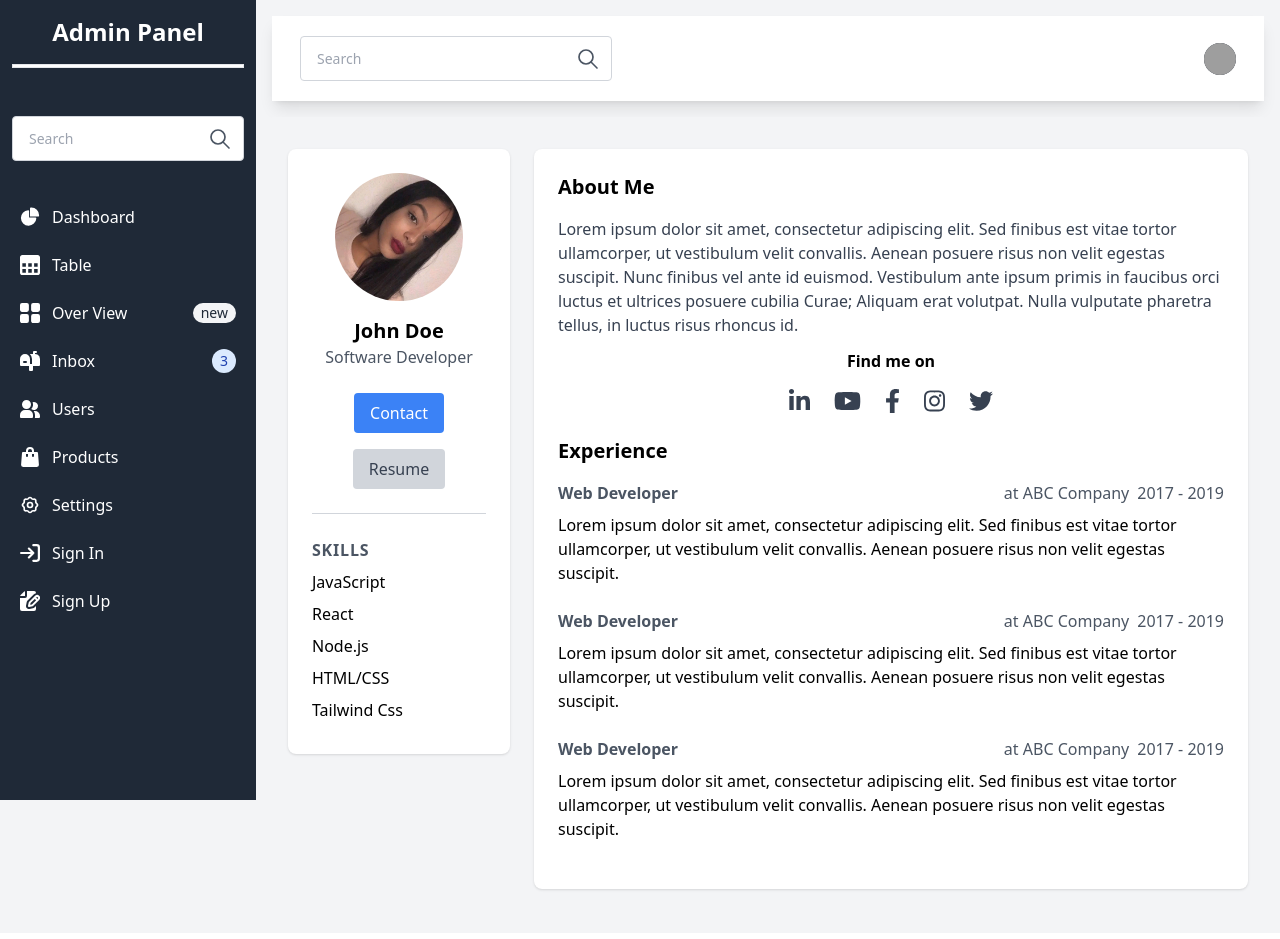
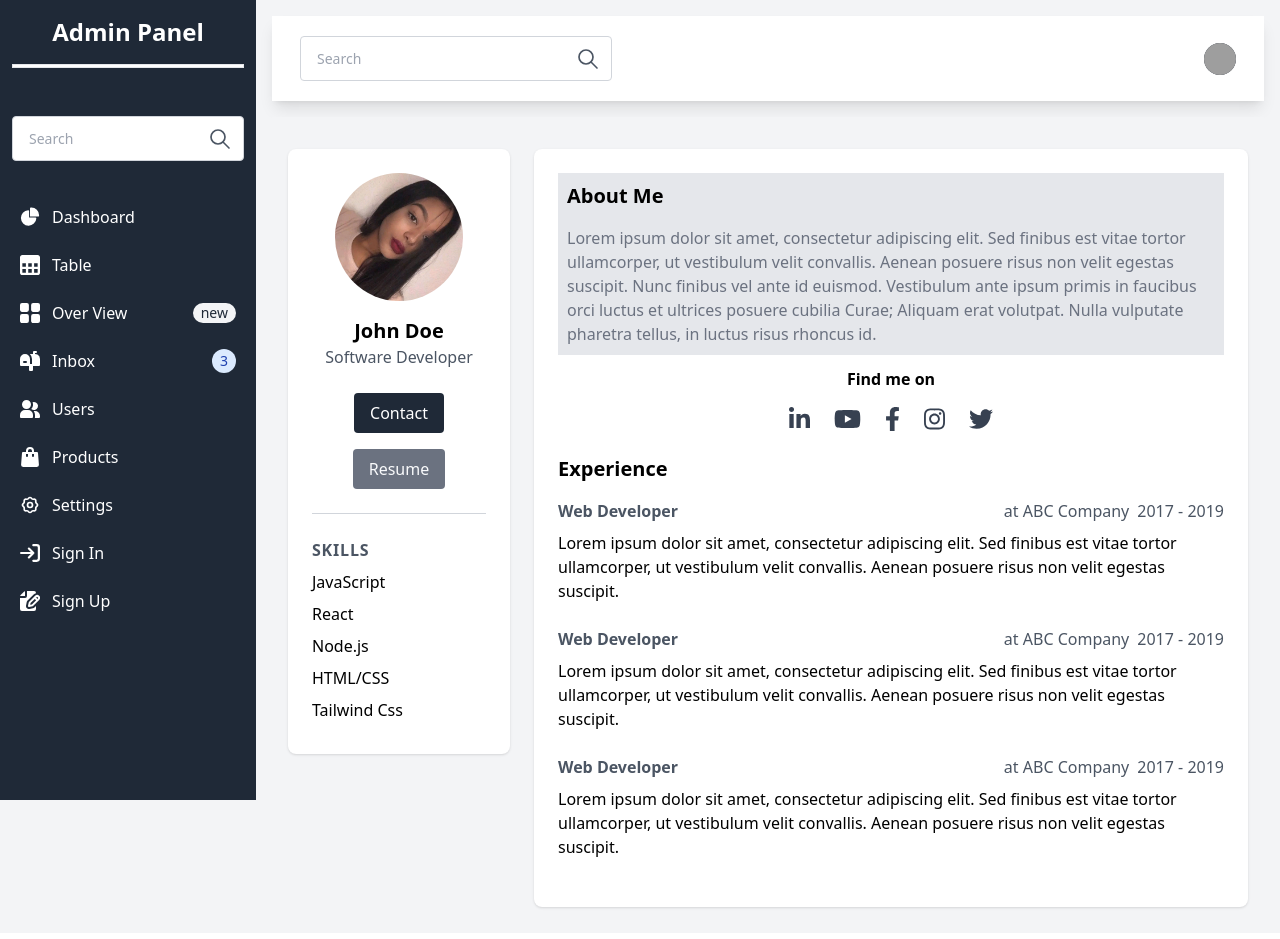
Before and after one commit to yadamoon/Admin-Panel, a React (Vite) app in the folder Dashboard/: page /User in a window 1280 px wide. Built offline with nearby package versions, Linux system fonts and the light colour scheme; grey boxes are pictures that could not be loaded.

Commit message:
updated sth

```diff
--- a/Dashboard/src/components/pages/Profiles.jsx
+++ b/Dashboard/src/components/pages/Profiles.jsx
@@ -19,13 +19,13 @@ const Profiles = () => {
                   <div className="mt-6 flex flex-wrap gap-4 justify-center">
                     <a
                       href="#"
-                      className="bg-blue-500 hover:bg-blue-600 text-white py-2 px-4 rounded"
+                      className="bg-gray-800 hover:bg-gray-600 text-white py-2 px-4 rounded"
                     >
                       Contact
                     </a>
                     <a
                       href="#"
-                      className="bg-gray-300 hover:bg-gray-400 text-gray-700 py-2 px-4 rounded"
+                      className="bg-gray-500 hover:bg-gray-600 text-gray-50 py-2 px-4 rounded"
                     >
                       Resume
                     </a>
@@ -48,16 +48,18 @@ const Profiles = () => {
             </div>
             <div className="col-span-4 sm:col-span-9">
               <div className="bg-white shadow rounded-lg p-6">
-                <h2 className="text-xl font-bold mb-4">About Me</h2>
-                <p className="text-gray-700">
-                  Lorem ipsum dolor sit amet, consectetur adipiscing elit. Sed
-                  finibus est vitae tortor ullamcorper, ut vestibulum velit
-                  convallis. Aenean posuere risus non velit egestas suscipit.
-                  Nunc finibus vel ante id euismod. Vestibulum ante ipsum primis
-                  in faucibus orci luctus et ultrices posuere cubilia Curae;
-                  Aliquam erat volutpat. Nulla vulputate pharetra tellus, in
-                  luctus risus rhoncus id.
-                </p>
+                <div className="border bg-gray-200 p-2">
+                  <h2 className="text-xl font-bold mb-4">About Me</h2>
+                  <p className="text-gray-500">
+                    Lorem ipsum dolor sit amet, consectetur adipiscing elit. Sed
+                    finibus est vitae tortor ullamcorper, ut vestibulum velit
+                    convallis. Aenean posuere risus non velit egestas suscipit.
+                    Nunc finibus vel ante id euismod. Vestibulum ante ipsum
+                    primis in faucibus orci luctus et ultrices posuere cubilia
+                    Curae; Aliquam erat volutpat. Nulla vulputate pharetra
+                    tellus, in luctus risus rhoncus id.
+                  </p>
+                </div>
 
                 <h3 className="font-semibold text-center mt-3 -mb-2">
                   Find me on
```
